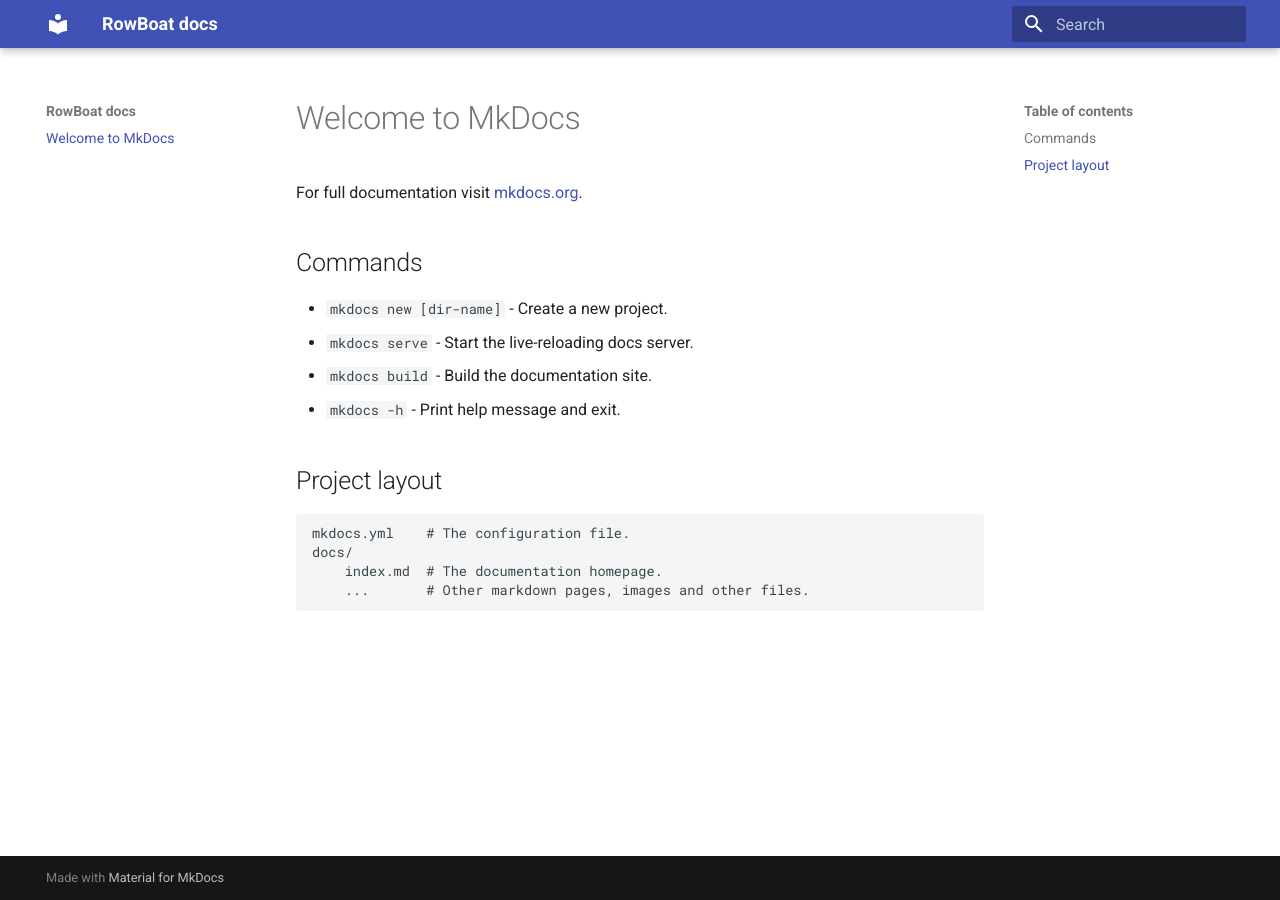
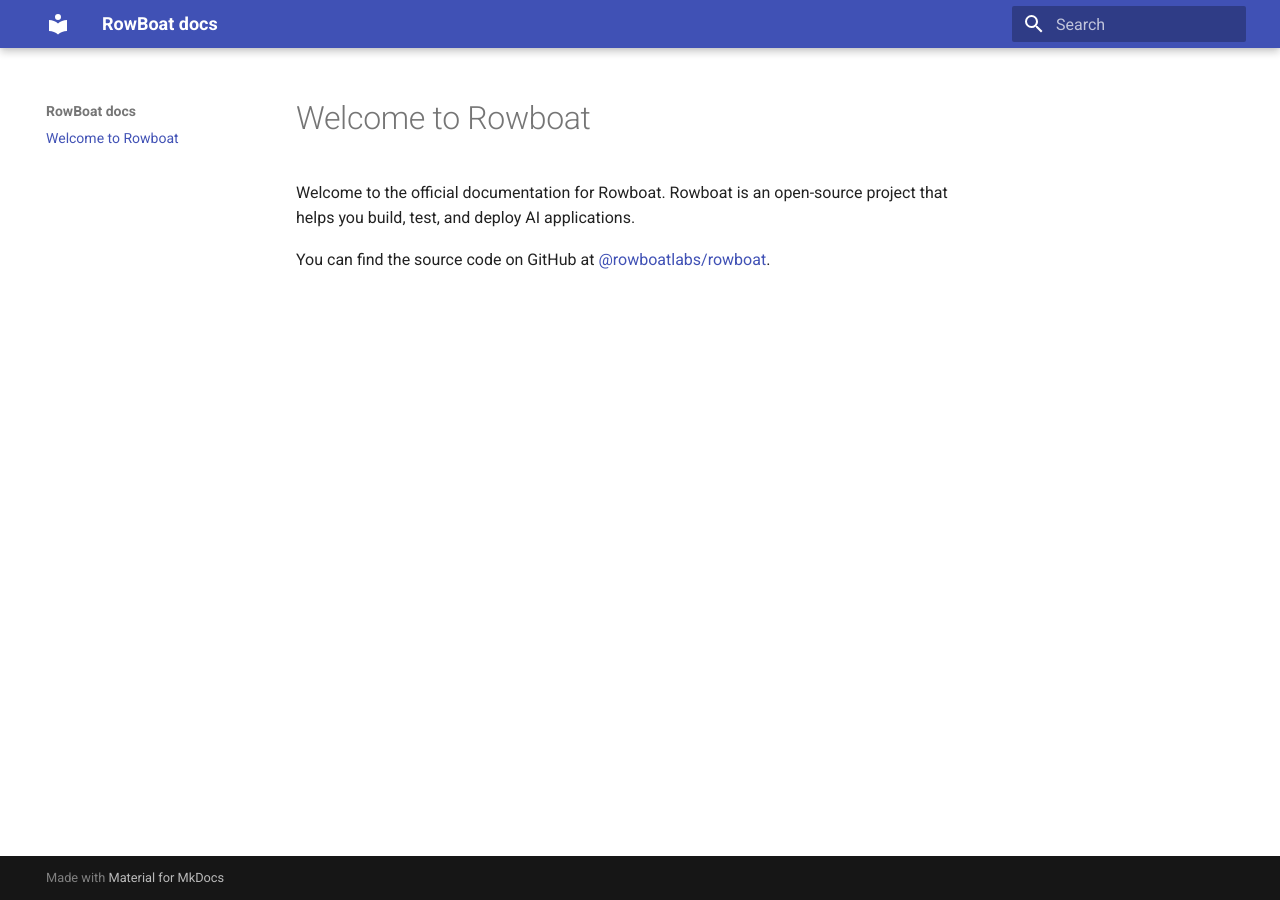
Before and after one commit to thegodseller/DuDe_Hawaiian, an MkDocs documentation site: the page built from apps/docs/docs/index.md, in a window 1280 px wide. Built offline with MkDocs 1.6.1 and Material for MkDocs 9.7.7, drawn with Linux system fonts in a browser that asks for light colours.

```diff
--- a/apps/docs/docs/index.md
+++ b/apps/docs/docs/index.md
@@ -1,17 +1,5 @@
-# Welcome to MkDocs
+# Welcome to Rowboat
 
-For full documentation visit [mkdocs.org](https://www.mkdocs.org).
+Welcome to the official documentation for Rowboat. Rowboat is an open-source project that helps you build, test, and deploy AI applications.
 
-## Commands
-
-* `mkdocs new [dir-name]` - Create a new project.
-* `mkdocs serve` - Start the live-reloading docs server.
-* `mkdocs build` - Build the documentation site.
-* `mkdocs -h` - Print help message and exit.
-
-## Project layout
-
-    mkdocs.yml    # The configuration file.
-    docs/
-        index.md  # The documentation homepage.
-        ...       # Other markdown pages, images and other files.
+You can find the source code on GitHub at [@rowboatlabs/rowboat](https://github.com/rowboatlabs/rowboat/).
```
Also changed, not shown: apps/docs/readme.md (added, +54 -0 lines), docker-compose.yml (+8 -0 lines), README.md, 2 other files.
